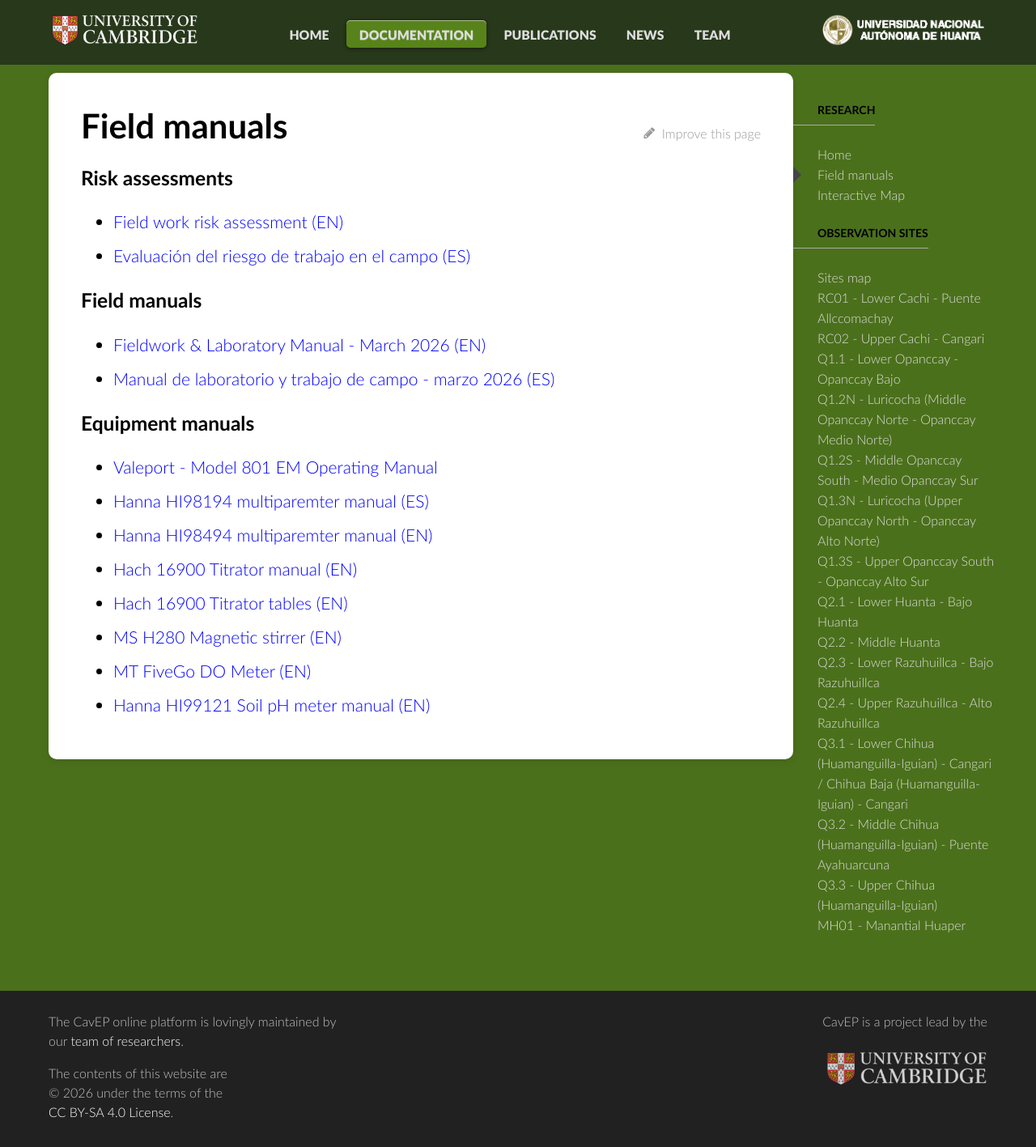
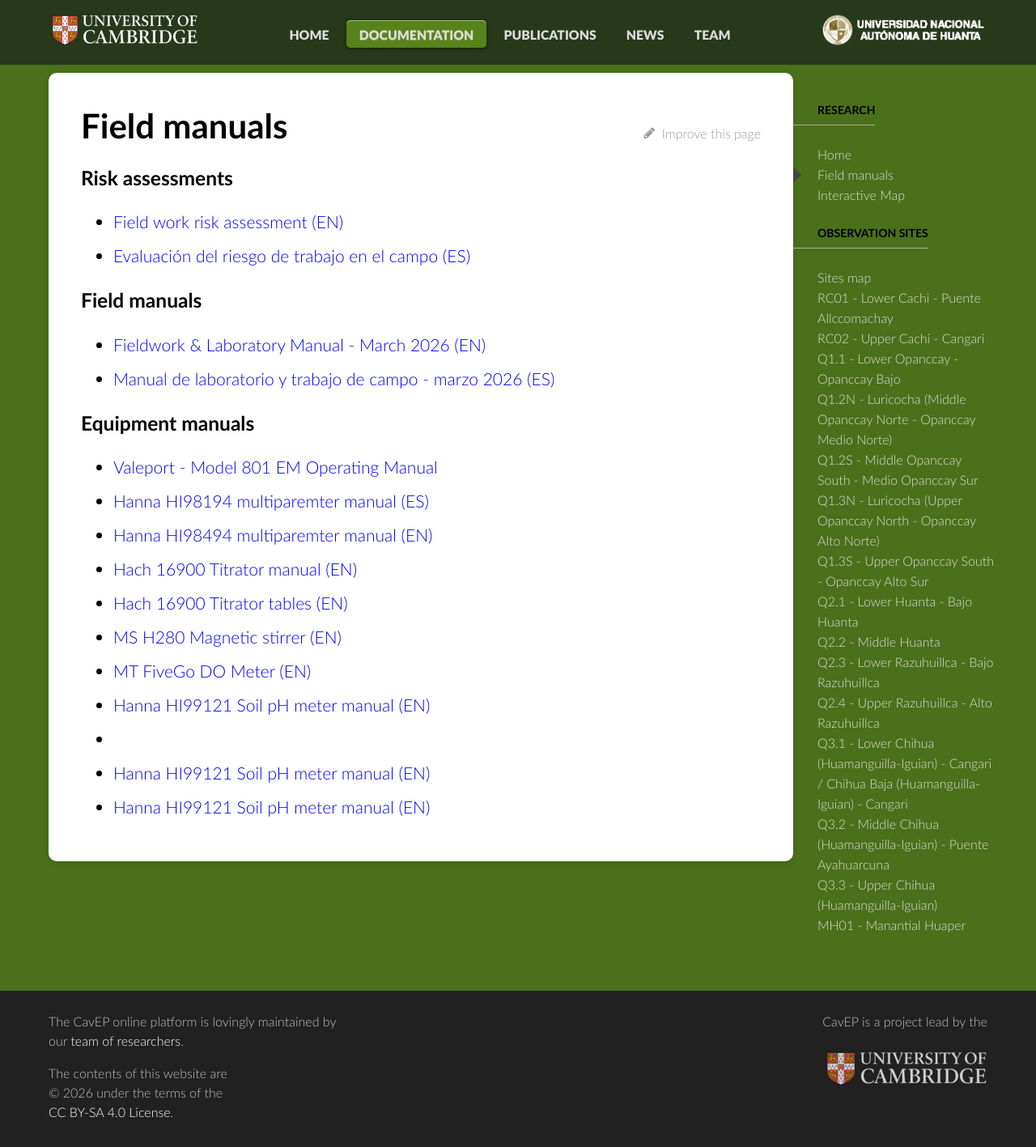
Before and after one commit to HVLepage/cavep-unah, a Jekyll site: the page built from _docs/field-manuals.md, in a window 1280 px wide. Shown: the whole page at 81% size. Built offline with Jekyll 4.4.1, drawn with Linux system fonts in a browser that asks for light colours.

Commit message:
Update field-manuals.md

```diff
--- a/_docs/field-manuals.md
+++ b/_docs/field-manuals.md
@@ -31,3 +31,7 @@
 * [MT FiveGo DO Meter (EN)](\assets/docs/MTFiveGo.pdf)
 
 * [Hanna HI99121 Soil pH meter manual (EN)](\assets/docs/HI99121_-_SoilpHmanual,pdf)
+*
+* [Hanna HI99121 Soil pH meter manual (EN)](\assets/docs/HI981030pHmanual,pdf)
+
+* [Hanna HI99121 Soil pH meter manual (EN)](\assets/docs/HI98331conductivitymanual,pdf)
```
